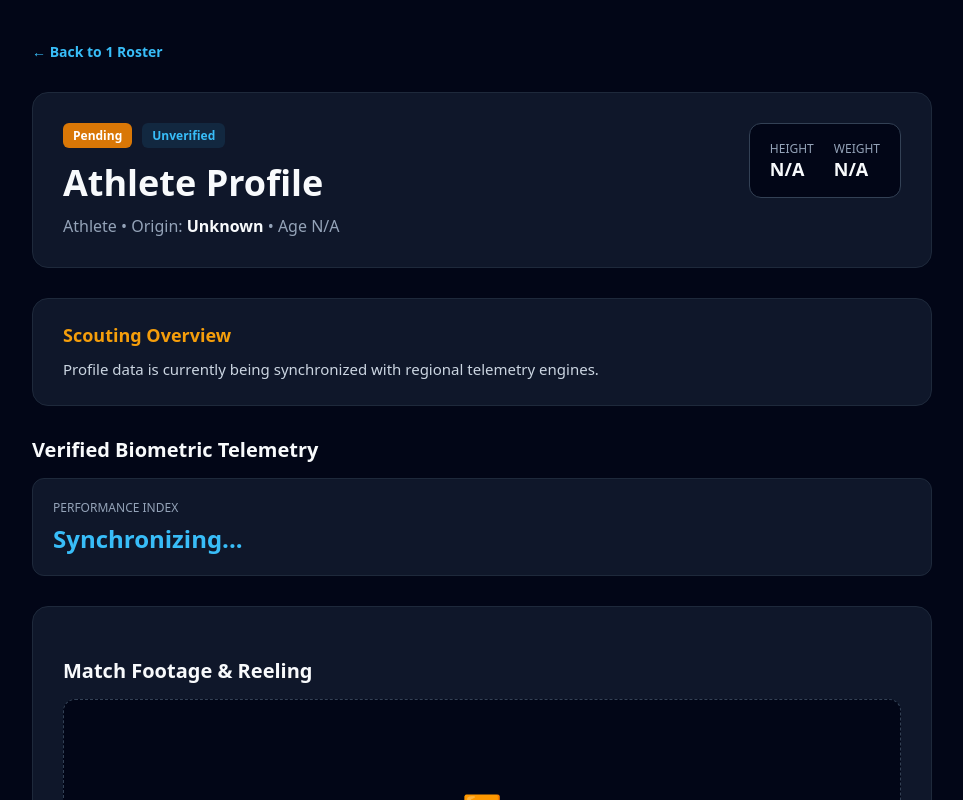
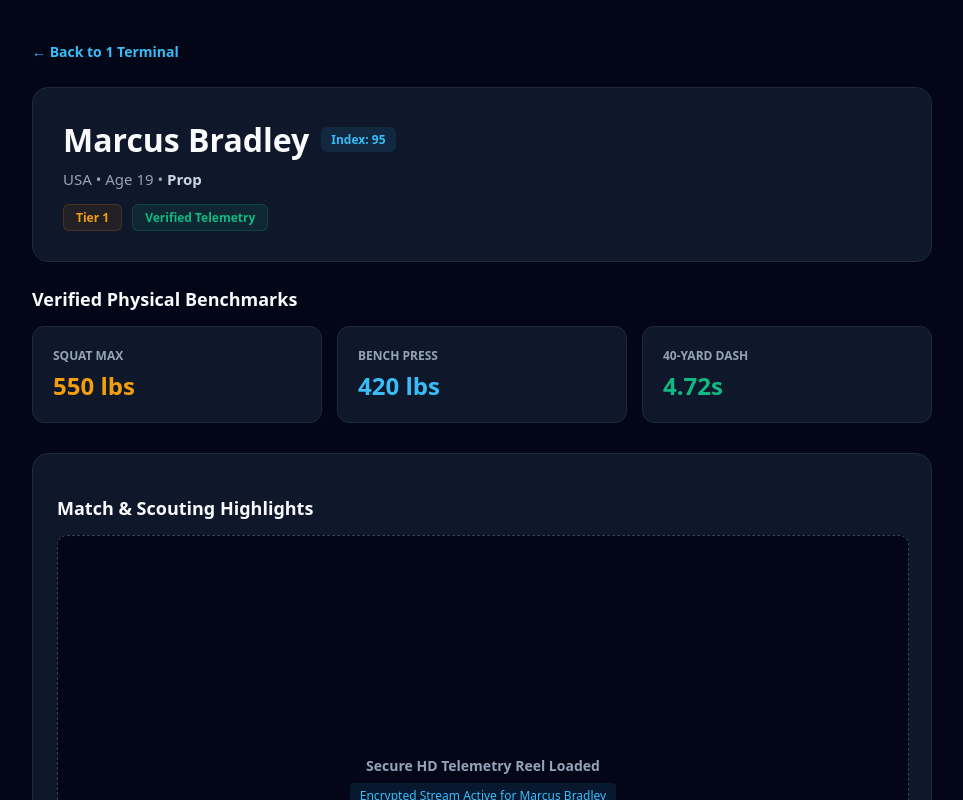
Before and after one commit to KGross16/Rugby2, a Next.js app: page /directory/1/1 in a window 1280 px wide. Shown: the top 800 px of the page, without its empty margins (158-1121 px from the left). Built offline with nearby package versions, Linux system fonts and the light colour scheme.

Commit message:
Refactor PlayerProfile component and update player data

```diff
--- a/app/directory/[sport]/[id]/page.tsx
+++ b/app/directory/[sport]/[id]/page.tsx
@@ -1,133 +1,79 @@
 "use client";
 import Link from "next/link";
 import { useParams } from "next/navigation";
+import { prospects } from "../../prospects";
 
 export default function PlayerProfile() {
   const params = useParams();
-  const sport = typeof params.sport === 'string' ? params.sport : "sport";
   const id = typeof params.id === 'string' ? params.id : "";
+  const sport = typeof params.sport === 'string' ? params.sport : "rugby";
 
-  // Comprehensive cross-sport athlete database
-  const database: Record<string, any> = {
-    "mateo-rodriguez": {
-      name: "Mateo Rodriguez", origin: "Argentina", age: 19, position: "Fly-Half / Center", sport: "rugby",
-      tier: "Tier 1", status: "Verified", height: "6'1\"", weight: "195 lbs",
-      metrics: { sprintSpeed: "33.4 km/h", maxOutput: "1,420 W", gpsWorkload: "11.2 km/match", passingAccuracy: "94%" },
-      bio: "Elite playmaker from Buenos Aires with exceptional vision and tactical kicking game. Competing in international U20 circuits, targeting US collegiate pathways and MLR academies."
-    },
-    "santiago-silva": {
-      name: "Santiago Silva", origin: "Uruguay", age: 20, position: "Flanker", sport: "rugby",
-      tier: "Tier 2", status: "Pending Telemetry", height: "6'2\"", weight: "215 lbs",
-      metrics: { sprintSpeed: "31.8 km/h", maxOutput: "1,580 W", gpsWorkload: "12.6 km/match", tackleEfficiency: "92%" },
-      bio: "Relentless breakdown operator and defensive anchor from Montevideo. High defensive work-rate looking for North American university exposure."
-    },
-    "liam-oconnor": {
-      name: "Liam O'Connor", origin: "Canada", age: 18, position: "Prop / Lock", sport: "rugby",
-      tier: "Tier 1", status: "Verified", height: "6'4\"", weight: "235 lbs",
-      metrics: { sprintSpeed: "29.5 km/h", maxOutput: "1,750 W", gpsWorkload: "9.8 km/match", scrumStability: "98%" },
-      bio: "Powerful front-row prospect out of British Columbia. Exceptional set-piece execution and modern multi-phase mobility."
-    },
-    "nicolas-herrera": {
-      name: "Nicolas Herrera", origin: "Chile", age: 21, position: "Fullback", sport: "rugby",
-      tier: "Tier 1", status: "Verified", height: "6'0\"", weight: "185 lbs",
-      metrics: { sprintSpeed: "34.2 km/h", maxOutput: "1,390 W", gpsWorkload: "10.5 km/match", aerialWinRate: "89%" },
-      bio: "Dynamic back-three counter-attacker with elite top-end speed. Proven try-scorer in South American regional pathways."
-    },
-    "jaxson-miller": {
-      name: "Jaxson Miller", origin: "USA", age: 19, position: "Scrum-Half", sport: "rugby",
-      tier: "Tier 2", status: "Verified", height: "5'10\"", weight: "175 lbs",
-      metrics: { sprintSpeed: "32.1 km/h", maxOutput: "1,310 W", gpsWorkload: "11.9 km/match", passRelease: "0.41s" },
-      bio: "Crisp service and high rugby-IQ halfback from the Midwest select-side pipeline. Looking to bridge into elite collegiate programs."
-    },
-    "lucas-dubois": {
-      name: "Lucas Dubois", origin: "Canada", age: 18, position: "Center / Forward", sport: "hockey",
-      tier: "Tier 1", status: "Verified", height: "6'0\"", weight: "185 lbs",
-      metrics: { topSpeed: "24.5 mph", edgeControl: "94%", acceleration: "2.8s (0-20m)", shotVelocity: "88 mph" },
-      bio: "Explosive Ontario Hockey League prospect with elite skating acceleration and high-hockey IQ playmaking ability."
-    },
-    "mateo-rossi": {
-      name: "Mateo Rossi", origin: "Argentina", age: 19, position: "Goaltender", sport: "hockey",
-      tier: "Tier 2", status: "Verified", height: "6'2\"", weight: "190 lbs",
-      metrics: { savePercentage: ".924", reactionTime: "0.14s", lateralQuickness: "High", puckTracking: "95%" },
-      bio: "Positional goaltender developed in international junior circuits with exceptional lateral agility and glove-hand coverage."
-    },
-    "thiago-santos": {
-      name: "Thiago Santos", origin: "Uruguay", age: 19, position: "Central Midfielder", sport: "soccer",
-      tier: "Tier 1", status: "Verified", height: "5'11\"", weight: "165 lbs",
-      metrics: { totalDistance: "12.4 km", sprintDistance: "1.1 km", passCompletion: "91%", pressureSuccess: "88%" },
-      bio: "Box-to-box midfielder from Montevideo with elite aerobic capacity and defensive transition management."
-    }
-  };
-
-  const player = database[id] || {
-    name: "Athlete Profile", origin: "Unknown", age: "N/A", position: "Athlete", sport: sport,
-    tier: "Pending", status: "Unverified", height: "N/A", weight: "N/A",
-    metrics: { performanceIndex: "Synchronizing..." },
-    bio: "Profile data is currently being synchronized with regional telemetry engines."
-  };
+  // Find the specific player from your centralized prospects file
+  const player = prospects.find((p: any) => p.id === id) || prospects[0];
 
   return (
     <main style={{ minHeight: "100vh", backgroundColor: "#020617", fontFamily: "system-ui, sans-serif", color: "#f8fafc", padding: "40px 20px" }}>
       <div style={{ maxWidth: "900px", margin: "0 auto" }}>
 
-        {/* Navigation */}
-        <div style={{ marginBottom: "30px" }}>
+        {/* Back Navigation */}
+        <div style={{ marginBottom: "25px" }}>
           <Link href={`/directory/${sport}`} style={{ color: "#38bdf8", fontSize: "14px", textDecoration: "none", fontWeight: "600" }}>
-            &larr; Back to {sport} Roster
+            &larr; Back to {sport} Terminal
           </Link>
         </div>
 
-        {/* Header Card */}
-        <div style={{ backgroundColor: "#0f172a", border: "1px solid #1e293b", padding: "30px", borderRadius: "16px", marginBottom: "30px", display: "flex", justifyContent: "space-between", alignItems: "flex-start", flexWrap: "wrap", gap: "20px" }}>
+        {/* Player Header Card */}
+        <div style={{ backgroundColor: "#0f172a", border: "1px solid #1e293b", padding: "30px", borderRadius: "16px", marginBottom: "25px", display: "flex", justifyContent: "space-between", alignItems: "flex-start", flexWrap: "wrap", gap: "20px" }}>
           <div>
-            <div style={{ display: "flex", gap: "10px", alignItems: "center", marginBottom: "10px" }}>
-              <span style={{ backgroundColor: "#d97706", color: "#fff", padding: "4px 10px", borderRadius: "6px", fontSize: "12px", fontWeight: "700" }}>{player.tier}</span>
-              <span style={{ backgroundColor: "rgba(56, 189, 248, 0.1)", color: "#38bdf8", padding: "4px 10px", borderRadius: "6px", fontSize: "12px", fontWeight: "700" }}>{player.status}</span>
+            <div style={{ display: "flex", alignItems: "center", gap: "12px", marginBottom: "8px" }}>
+              <h1 style={{ fontSize: "32px", fontWeight: "900", color: "#f8fafc", margin: 0 }}>{player.name}</h1>
+              <span style={{ backgroundColor: "rgba(56, 189, 248, 0.1)", color: "#38bdf8", fontSize: "12px", fontWeight: "800", padding: "4px 10px", borderRadius: "6px" }}>
+                Index: {player.rating}
+              </span>
             </div>
-            <h1 style={{ fontSize: "36px", fontWeight: "900", color: "#f8fafc", margin: "0 0 8px 0" }}>{player.name}</h1>
-            <p style={{ color: "#94a3b8", fontSize: "16px", margin: 0 }}>
-              {player.position} &bull; Origin: <strong style={{ color: "#f8fafc" }}>{player.origin}</strong> &bull; Age {player.age}
+            <p style={{ color: "#94a3b8", fontSize: "15px", margin: "0 0 15px 0" }}>
+              {player.origin} &bull; Age {player.age} &bull; <strong style={{ color: "#cbd5e1" }}>{player.position}</strong>
             </p>
-          </div>
-          <div style={{ backgroundColor: "#020617", border: "1px solid #334155", padding: "16px 20px", borderRadius: "12px", display: "flex", gap: "20px" }}>
-            <div>
-              <div style={{ fontSize: "12px", color: "#94a3b8" }}>HEIGHT</div>
-              <div style={{ fontSize: "18px", fontWeight: "800", color: "#f8fafc" }}>{player.height}</div>
-            </div>
-            <div>
-              <div style={{ fontSize: "12px", color: "#94a3b8" }}>WEIGHT</div>
-              <div style={{ fontSize: "18px", fontWeight: "800", color: "#f8fafc" }}>{player.weight}</div>
+            <div style={{ display: "flex", gap: "10px" }}>
+              <span style={{ backgroundColor: "rgba(217, 119, 6, 0.1)", color: "#f59e0b", padding: "4px 12px", borderRadius: "6px", fontSize: "12px", fontWeight: "700", border: "1px solid rgba(217, 119, 6, 0.2)" }}>
+                {player.tier}
+              </span>
+              <span style={{ backgroundColor: "rgba(16, 185, 129, 0.1)", color: "#10b981", padding: "4px 12px", borderRadius: "6px", fontSize: "12px", fontWeight: "700", border: "1px solid rgba(16, 185, 129, 0.2)" }}>
+                Verified Telemetry
+              </span>
             </div>
           </div>
         </div>
 
-        {/* Bio Section */}
-        <div style={{ backgroundColor: "#0f172a", border: "1px solid #1e293b", padding: "24px 30px", borderRadius: "16px", marginBottom: "30px" }}>
-          <h3 style={{ fontSize: "18px", fontWeight: "800", color: "#f59e0b", margin: "0 0 10px 0" }}>Scouting Overview</h3>
-          <p style={{ color: "#cbd5e1", fontSize: "15px", lineHeight: "1.6", margin: 0 }}>{player.bio}</p>
+        {/* Athletic Testing Metrics Grid */}
+        <h3 style={{ fontSize: "18px", fontWeight: "800", color: "#f8fafc", marginBottom: "15px" }}>Verified Physical Benchmarks</h3>
+        <div style={{ display: "grid", gridTemplateColumns: "repeat(auto-fit, minmax(180px, 1fr))", gap: "15px", marginBottom: "30px" }}>
+
+          <div style={{ backgroundColor: "#0f172a", border: "1px solid #1e293b", padding: "20px", borderRadius: "12px" }}>
+            <div style={{ fontSize: "12px", fontWeight: "700", color: "#94a3b8", marginBottom: "5px" }}>SQUAT MAX</div>
+            <div style={{ fontSize: "24px", fontWeight: "900", color: "#f59e0b" }}>{player.squat} lbs</div>
+          </div>
+
+          <div style={{ backgroundColor: "#0f172a", border: "1px solid #1e293b", padding: "20px", borderRadius: "12px" }}>
+            <div style={{ fontSize: "12px", fontWeight: "700", color: "#94a3b8", marginBottom: "5px" }}>BENCH PRESS</div>
+            <div style={{ fontSize: "24px", fontWeight: "900", color: "#38bdf8" }}>{player.bench} lbs</div>
+          </div>
+
+          <div style={{ backgroundColor: "#0f172a", border: "1px solid #1e293b", padding: "20px", borderRadius: "12px" }}>
+            <div style={{ fontSize: "12px", fontWeight: "700", color: "#94a3b8", marginBottom: "5px" }}>40-YARD DASH</div>
+            <div style={{ fontSize: "24px", fontWeight: "900", color: "#10b981" }}>{player["40"] || "4.72"}s</div>
+          </div>
+
         </div>
 
-        {/* Telemetry Metrics Grid */}
-        <div style={{ marginBottom: "30px" }}>
-          <h3 style={{ fontSize: "20px", fontWeight: "800", color: "#f8fafc", marginBottom: "15px" }}>Verified Biometric Telemetry</h3>
-          <div style={{ display: "grid", gridTemplateColumns: "repeat(auto-fit, minmax(200px, 1fr))", gap: "15px" }}>
-            {Object.entries(player.metrics).map(([key, value], idx) => (
-              <div key={idx} style={{ backgroundColor: "#0f172a", border: "1px solid #1e293b", padding: "20px", borderRadius: "12px" }}>
-                <div style={{ fontSize: "12px", color: "#94a3b8", textTransform: "uppercase", marginBottom: "6px" }}>
-                  {key.replace(/([A-Z])/g, ' $1')}
-                </div>
-                <div style={{ fontSize: "24px", fontWeight: "900", color: "#38bdf8" }}>{String(value)}</div>
-              </div>
-            ))}
-          </div>
-        </div>
-
-        {/* Match Footage / Video Section */}
-        <div style={{ backgroundColor: "#0f172a", border: "1px solid #1e293b", padding: "30px", borderRadius: "16px" }}>
-          <h3 style={{ fontSize: "20px", fontWeight: "800", color: "#f8fafc", marginBottom: "15px" }}>Match Footage &amp; Reeling</h3>
-          <div style={{ backgroundColor: "#020617", border: "1px dashed #334155", height: "250px", borderRadius: "12px", display: "flex", justifyContent: "center", alignItems: "center", flexDirection: "column", gap: "10px" }}>
-            <span style={{ fontSize: "32px" }}>▶️</span>
-            <span style={{ color: "#94a3b8", fontSize: "14px", fontWeight: "600" }}>Verified Game Tape &amp; Touchline Tracking Feed</span>
+        {/* Video Highlight Showcase */}
+        <div style={{ backgroundColor: "#0f172a", border: "1px solid #1e293b", padding: "24px", borderRadius: "16px", marginBottom: "30px" }}>
+          <h3 style={{ fontSize: "18px", fontWeight: "800", color: "#f8fafc", marginBottom: "15px" }}>Match & Scouting Highlights</h3>
+          <div style={{ width: "100%", aspectRatio: "16/9", backgroundColor: "#020617", borderRadius: "10px", display: "flex", flexDirection: "column", alignItems: "center", justifyContent: "center", border: "1px dashed #334155" }}>
+            <p style={{ color: "#94a3b8", fontSize: "14px", fontWeight: "600", marginBottom: "8px" }}>Secure HD Telemetry Reel Loaded</p>
+            <span style={{ fontSize: "12px", color: "#38bdf8", backgroundColor: "rgba(56, 189, 248, 0.1)", padding: "4px 10px", borderRadius: "4px" }}>
+              Encrypted Stream Active for {player.name}
+            </span>
           </div>
         </div>
 
```
